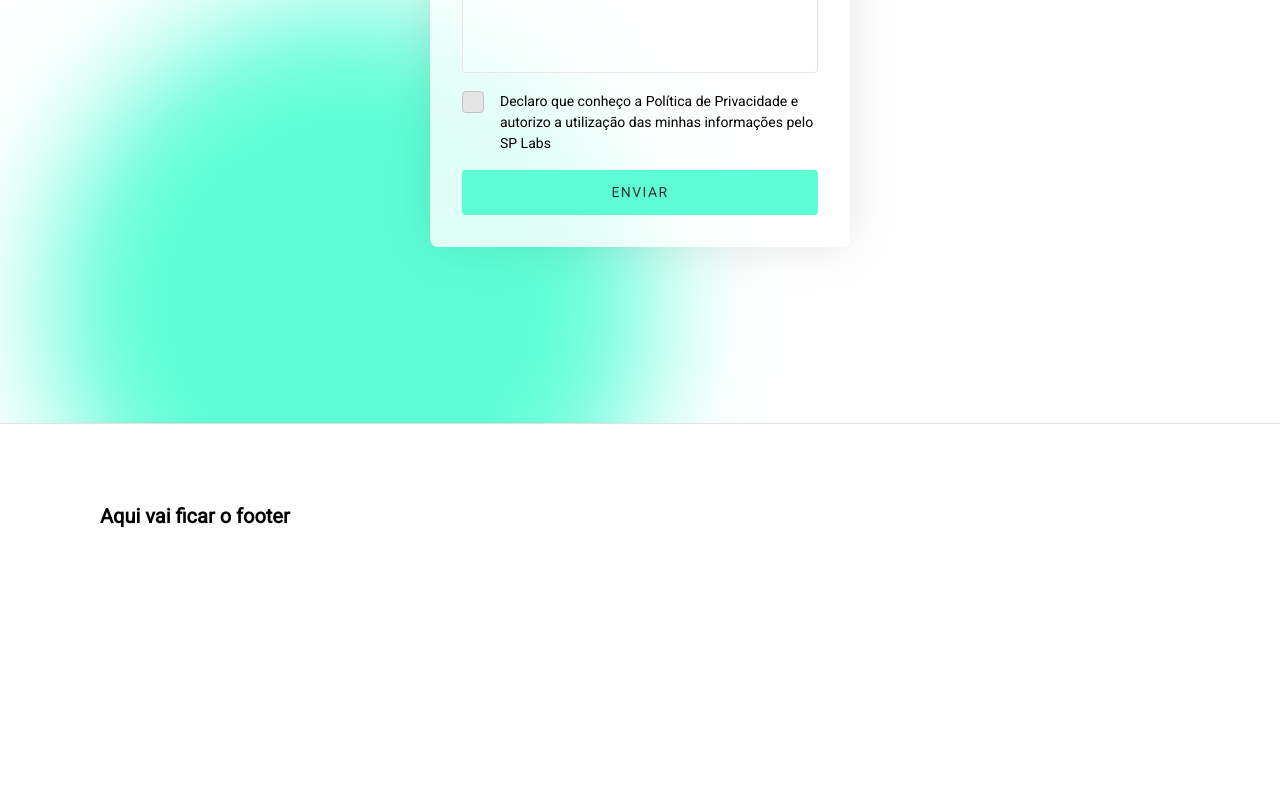
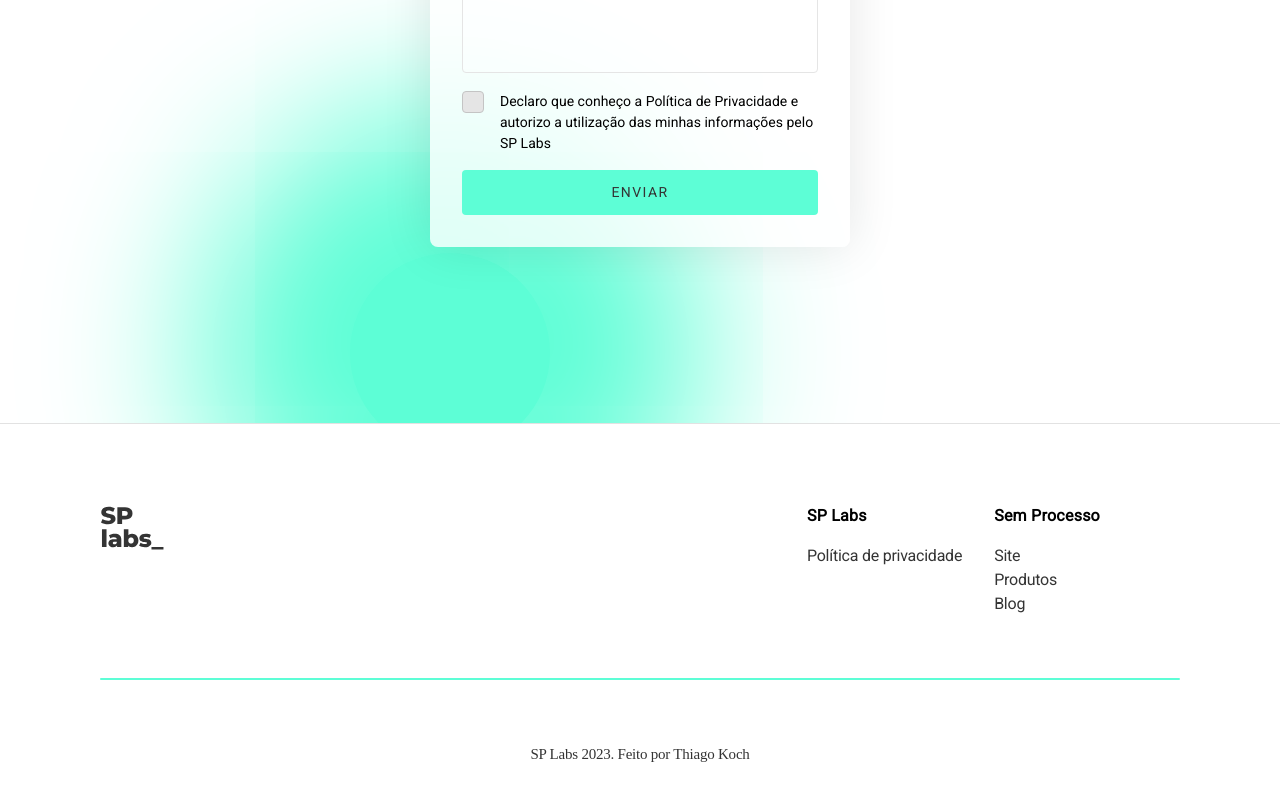
Before and after one commit to tkoch97/SP-Labs, a React (Vite) app: page / in a window 1280 px wide. Shown: the part 2135-2935 px from the top of the page. Built offline with nearby package versions, Linux system fonts and the light colour scheme; no server answers; a web font is replaced by a local one.

Commit message:
feat: create footerSection

```diff
--- a/src/components/Ancor/index.jsx
+++ b/src/components/Ancor/index.jsx
@@ -2,10 +2,10 @@ import './style.scss';
 import PropTypes from 'prop-types';
 
 export function Ancor(props) {
-  const {title, href} = props;
+  const {title, href, ...rest} = props;
   return(
     <>
-      <a className="ancorStructure" href={href}>
+      <a className="ancorStructure" href={href} {...rest}>
         {title}
       </a>
     </>
@@ -13,6 +13,6 @@ export function Ancor(props) {
 }
 
 Ancor.propTypes = {
-  title: PropTypes.string.isRequired,
+  title: PropTypes.string,
   href: PropTypes.string,
 };
--- a/src/components/Ancor/style.scss
+++ b/src/components/Ancor/style.scss
@@ -10,4 +10,19 @@
     text-decoration: underline;
     cursor: pointer;
   }
+
+  &--dark {
+    color: #343434;
+    font-size: 1.6rem;
+    font-weight: 400;
+    letter-spacing: -0.024rem;
+    line-height: 2.4rem;
+    transition: all 0.5s ease-out;
+
+    &:hover {
+      text-decoration: underline;
+      cursor: pointer;
+    }
+  }
+
 }
--- a/src/components/ContactSection/style.scss
+++ b/src/components/ContactSection/style.scss
@@ -30,17 +30,17 @@
   .circle {
     position: absolute;
     z-index: -1;
-    bottom: -30.0rem;
+    bottom: -60.0rem;
     left: -20.0rem;
-    width: 30.0rem;
-    height: 30.0rem;
+    width: 20.0rem;
+    height: 20.0rem;
     background-color: #5DFED6;
     border-radius: 50%;
-    box-shadow: 0 0 12.0rem 15.0rem #5DFED6;
+    box-shadow: 0 0 16.0rem 15.0rem #5DFED6;
 
     @media(min-width:768px) {
       bottom: -55.0rem;
-      left: 10.0rem;
+      left: 25.0rem;
     }
   }
 }
--- a/src/components/FooterSection/index.jsx
+++ b/src/components/FooterSection/index.jsx
@@ -1,24 +1,48 @@
+import BlackLogo from '../../assets/black-logo.svg'
+import { Ancor } from '../Ancor';
 import './style.scss';
 
 export function FooterSection() {
 
   return (
     <div className='container'>
+
       <div className='footerSection'>
 
-        <div className='footerSection__texts'>
+        <div className='footerSection__principalContent'>
 
-          <h1 className='footerSection__title'>
-            Aqui vai ficar o footer
-          </h1>
+          <img className='footerSection__logo' src={BlackLogo} alt="logo SP Labs Preta" />
 
+          <div className='footerSection__links'>
+
+            <div className='footerSection__linksBlock'>
+              <h2 className='footerSection__title'>
+                SP Labs
+              </h2>
+              <Ancor className="ancorStructure--dark" title='Política de privacidade' href='#' />
+              <Ancor />
+            </div>
+
+            <div className='footerSection__linksBlock'>
+              <h2 className='footerSection__title'>
+                Sem Processo
+              </h2>
+              <Ancor className="ancorStructure--dark" title='Site' href='https://www.semprocesso.com.br/' target='_blank' />
+              <Ancor className="ancorStructure--dark" title='Produtos' href='https://www.semprocesso.com.br/#produtos' target='_blank'/>
+              <Ancor className="ancorStructure--dark" title='Blog' href='https://www.semprocesso.com.br/blog' target='_blank'/>
+            </div>
+          </div>
 
         </div>
 
-        <dir className='footerSection__video'>
+        <div className='footerSection__line' />
 
-        </dir>
+        <p className='footerSection__credits'>
+          SP Labs 2023. Feito por Thiago Koch
+        </p>
+
       </div>
+
     </div>
   )
 }
--- a/src/components/FooterSection/style.scss
+++ b/src/components/FooterSection/style.scss
@@ -0,0 +1,68 @@
+.footerSection {
+
+  display: flex;
+  flex-direction: column;
+  gap: 6.2rem;
+
+  .footerSection__principalContent {
+    display: flex;
+    flex-direction: column;
+    justify-content: center;
+    align-items: center;
+    gap: 6.4rem;
+
+    @media(min-width:1024px) {
+      flex-direction: row;
+      justify-content: space-between;
+      align-items: flex-start;
+    }
+
+    .footerSection__links {
+      display: flex;
+      flex-direction: column;
+      align-items: center;
+      gap: 3.0rem;
+
+      @media(min-width:1024px) {
+        flex-direction: row;
+        align-items: flex-start;
+        gap: 3.2rem;
+        margin-right: 8.0rem;
+      }
+
+      .footerSection__linksBlock {
+        display: flex;
+        flex-direction: column;
+        align-items: center;
+
+        @media(min-width:1024px) {
+          align-items: flex-start;
+        }
+
+        .footerSection__title {
+          margin-bottom: 1.6rem;
+          font-size: 1.6rem;
+          line-height: 2.4rem;
+          letter-spacing: 0.024rem;
+        }
+      }
+    }
+  }
+
+  .footerSection__line {
+    height: 0.2rem;
+    border-radius: 0.4rem;
+    background: var(--Verde-Claro, #5DFED6);
+  }
+
+  .footerSection__credits {
+    width: 100%;
+    color: var(--Cinza-Escuro, #343434);
+    font-family: Montserrat;
+    text-align: center;
+    font-size: 1.5rem;
+    font-weight: 400;
+    line-height: 2.4rem;
+    letter-spacing: -0.0225rem;
+  }
+}
--- a/src/components/HeroSection/index.jsx
+++ b/src/components/HeroSection/index.jsx
@@ -17,8 +17,8 @@ export function HeroSection(props) {
           <img className='heroSection__logo' src={WhiteLogo} alt="logo SP Labs" />
 
           <nav className='heroSection__nav'>
-              <Ancor href={link1} title="Cases" className='heroSection__item' />
-              <Ancor href={link2} title="Contato" className='heroSection__item'/>
+              <Ancor href={link1} title="Cases" className='ancorStructure' />
+              <Ancor href={link2} title="Contato" className='ancorStructure'/>
           </nav>
 
         </div>
--- a/src/components/Select/index.jsx
+++ b/src/components/Select/index.jsx
@@ -7,8 +7,8 @@ export function Select(props) {
 
   return(
     <>
-      <select className='selectStructure' name={name}>
-        <option value="" className='selectStructure__placeholder' disabled selected hidden >{placeholder}</option>
+      <select className='selectStructure' name={name} defaultValue={placeholder}>
+        <option value={placeholder} className='selectStructure__placeholder' disabled hidden >{placeholder}</option>
         {values.map((value, index) => (
         <option key={index} value={value}>
           {value}
@@ -23,6 +23,6 @@ export function Select(props) {
 
 Select.propTypes = {
   name: PropTypes.string,
-  placeholder: PropTypes.string.isRequired,
-  values: PropTypes.arrayOf(PropTypes.string).isRequired
+  placeholder: PropTypes.string,
+  values: PropTypes.arrayOf(PropTypes.string)
 };
--- a/src/components/VideoSection/index.jsx
+++ b/src/components/VideoSection/index.jsx
@@ -24,7 +24,6 @@ export function VideoSection() {
           <iframe
             src="https://www.youtube.com/embed/o2S4jtrhiq8"
             title="Vídeo"
-            allowfullscreen
           />
         </dir>
       </div>
--- a/src/containers/home/style.scss
+++ b/src/containers/home/style.scss
@@ -45,7 +45,6 @@ $content-space-mobile: 8.0rem 3.0rem;
 .footer {
   background-color: #fff;
   border-top: 0.1rem solid #E2E2E2;
-  height: 50.0rem;
   padding: $content-space-mobile;
 
   @media(min-width:768px) {
```
Also changed, not shown: src/assets/black-logo.svg (added).
